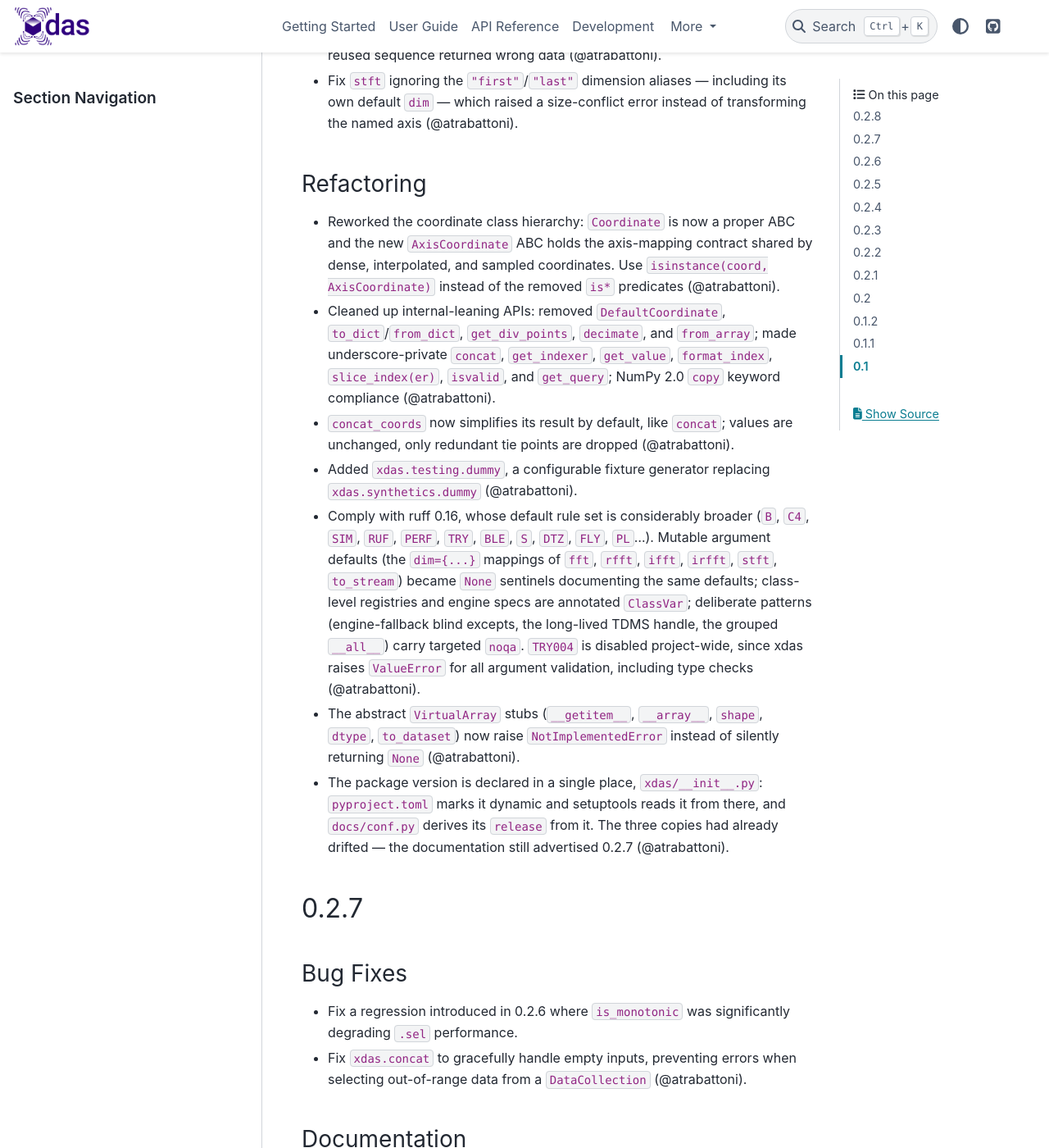
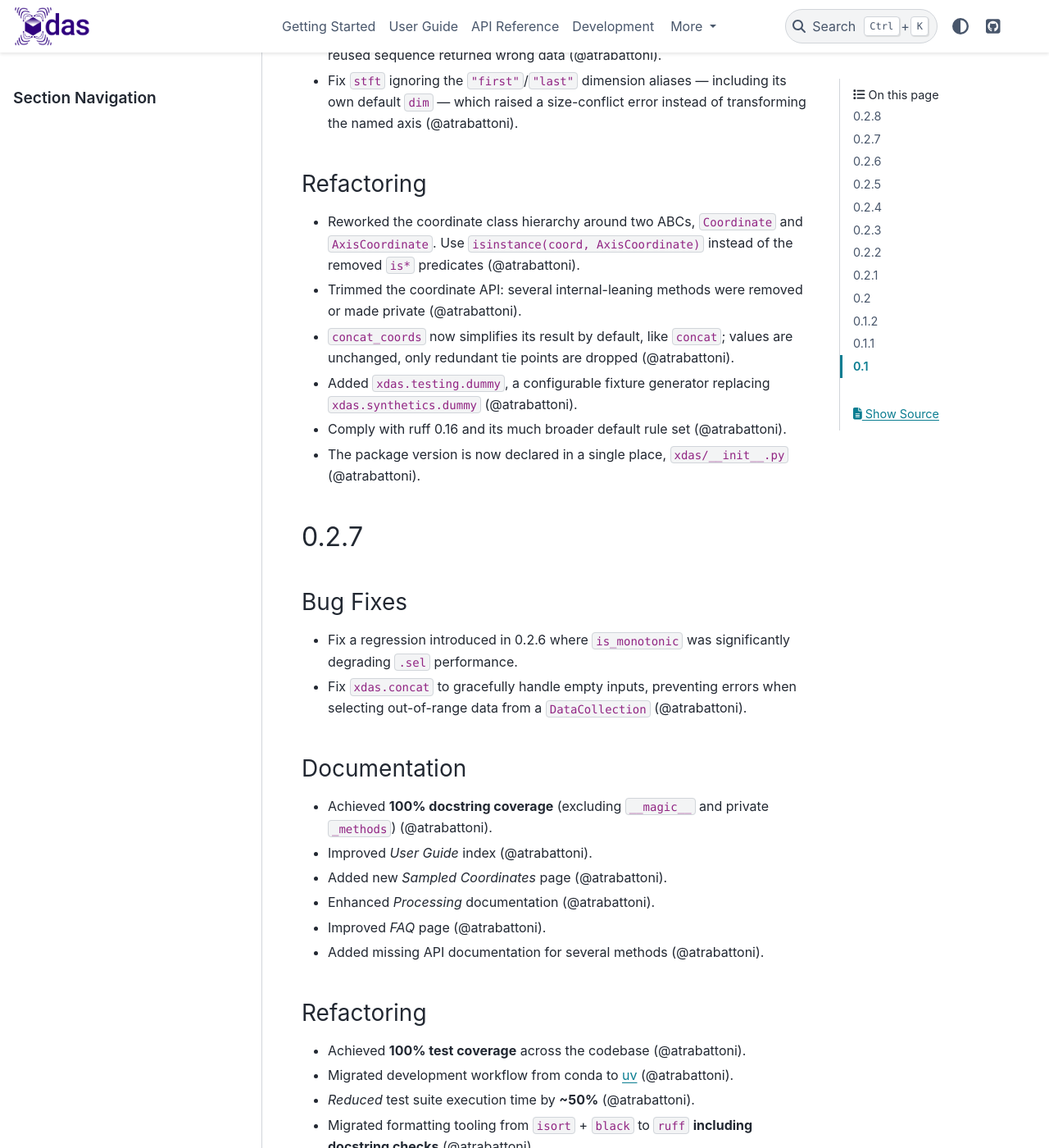
Before and after one commit to xdas-dev/xdas, a Sphinx documentation site: the page built from docs/release-notes.md, in a window 1280 px wide and 1400 px high, scrolled down 1034 px. Shown: the whole window at 82% size. Built offline with Sphinx 7.4.7 and the PyData theme 0.15.4, drawn with Linux system fonts in a browser that asks for light colours.

Commit message:
Condense the 0.2.8 refactoring notes
The refactoring section had grown into internal changelog territory: ruff
rule codes, noqa rationales, and full lists of renamed private methods.
Keep what a user acts on, drop the rest.

```diff
--- a/docs/release-notes.md
+++ b/docs/release-notes.md
@@ -15,13 +15,12 @@
 - Fix `stft` ignoring the `"first"`/`"last"` dimension aliases — including its own default `dim` — which raised a size-conflict error instead of transforming the named axis (@atrabattoni).
 
 ### Refactoring
-- Reworked the coordinate class hierarchy: `Coordinate` is now a proper ABC and the new `AxisCoordinate` ABC holds the axis-mapping contract shared by dense, interpolated, and sampled coordinates. Use `isinstance(coord, AxisCoordinate)` instead of the removed `is*` predicates (@atrabattoni).
-- Cleaned up internal-leaning APIs: removed `DefaultCoordinate`, `to_dict`/`from_dict`, `get_div_points`, `decimate`, and `from_array`; made underscore-private `concat`, `get_indexer`, `get_value`, `format_index`, `slice_index(er)`, `isvalid`, and `get_query`; NumPy 2.0 `copy` keyword compliance (@atrabattoni).
+- Reworked the coordinate class hierarchy around two ABCs, `Coordinate` and `AxisCoordinate`. Use `isinstance(coord, AxisCoordinate)` instead of the removed `is*` predicates (@atrabattoni).
+- Trimmed the coordinate API: several internal-leaning methods were removed or made private (@atrabattoni).
 - `concat_coords` now simplifies its result by default, like `concat`; values are unchanged, only redundant tie points are dropped (@atrabattoni).
 - Added `xdas.testing.dummy`, a configurable fixture generator replacing `xdas.synthetics.dummy` (@atrabattoni).
-- Comply with ruff 0.16, whose default rule set is considerably broader (`B`, `C4`, `SIM`, `RUF`, `PERF`, `TRY`, `BLE`, `S`, `DTZ`, `FLY`, `PL`…). Mutable argument defaults (the `dim={...}` mappings of `fft`, `rfft`, `ifft`, `irfft`, `stft`, `to_stream`) became `None` sentinels documenting the same defaults; class-level registries and engine specs are annotated `ClassVar`; deliberate patterns (engine-fallback blind excepts, the long-lived TDMS handle, the grouped `__all__`) carry targeted `noqa`. `TRY004` is disabled project-wide, since xdas raises `ValueError` for all argument validation, including type checks (@atrabattoni).
-- The abstract `VirtualArray` stubs (`__getitem__`, `__array__`, `shape`, `dtype`, `to_dataset`) now raise `NotImplementedError` instead of silently returning `None` (@atrabattoni).
-- The package version is declared in a single place, `xdas/__init__.py`: `pyproject.toml` marks it dynamic and setuptools reads it from there, and `docs/conf.py` derives its `release` from it. The three copies had already drifted — the documentation still advertised 0.2.7 (@atrabattoni).
+- Comply with ruff 0.16 and its much broader default rule set (@atrabattoni).
+- The package version is now declared in a single place, `xdas/__init__.py` (@atrabattoni).
 
 ## 0.2.7
 
```
